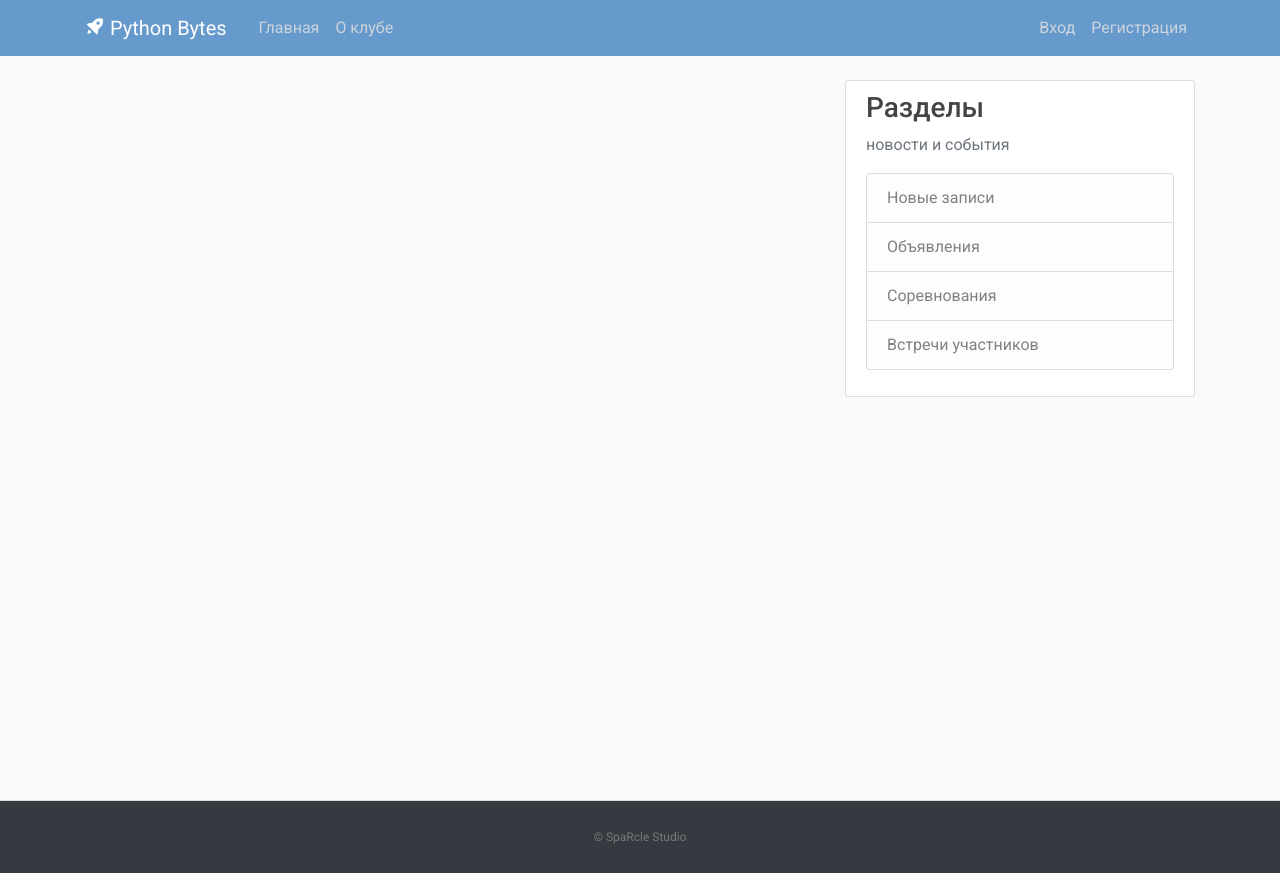
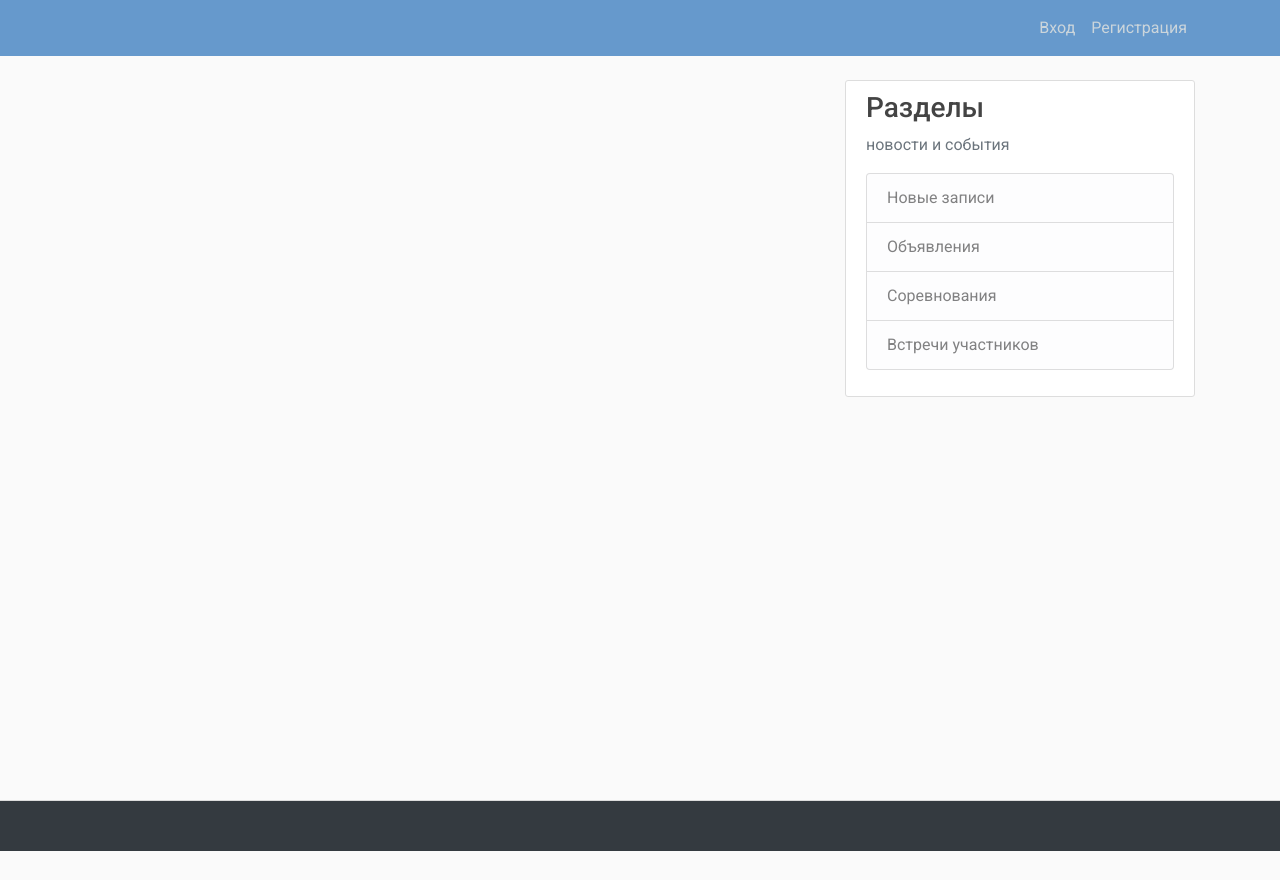
Before and after one commit to SpaRcle-Studio/Site, a Django app: template SpaRcle/templates/home.html in a window 1280 px wide. Run offline with Django 5.2, Linux system fonts and the light colour scheme; the template is opened without the code that fills it, so the values that code supplies are empty; some libraries are stand-ins or nearby versions.

Commit message:
(Site) Fixed page.

```diff
--- a/SpaRcle/templates/base.html
+++ b/SpaRcle/templates/base.html
@@ -23,14 +23,14 @@
     <header class="site-header">
       <nav class="navbar navbar-expand-md navbar-dark bg-blue fixed-top">
         <div class="container">
-          <a class="navbar-brand mr-4" href="{% url 'blog-home' %}"><i class='bx bxs-rocket bx-tada-hover'></i> Python Bytes</a>
+         <!-- <a class="navbar-brand mr-4" href="{% url 'blog-home' %}"><i class='bx bxs-rocket bx-tada-hover'></i> Python Bytes</a>-->
           <button class="navbar-toggler" type="button" data-toggle="collapse" data-target="#navbarToggle" aria-controls="navbarToggle" aria-expanded="false" aria-label="Toggle navigation">
           <span class="navbar-toggler-icon"></span>
           </button>
           <div class="collapse navbar-collapse" id="navbarToggle">
             <div class="navbar-nav mr-auto">
-              <a class="nav-item nav-link " href="{% url 'blog-home' %}">Главная</a>
-              <a class="nav-item nav-link" href="{% url 'blog-about' %}">О клубе</a>
+              <!--<a class="nav-item nav-link " href="{% url 'blog-home' %}">Главная</a>
+              <a class="nav-item nav-link" href="{% url 'blog-about' %}">О клубе</a>-->
             </div>
             <!-- Правая часть навигационной панели -->
             <div class="navbar-nav">
@@ -64,7 +64,7 @@
     </main>
     <!-- Футер закреплен внизу, независимо от количества постов на странице -->
     <footer class="text-center bg-dark">
-      <p><a href="{% url 'blog-home' %}">© SpaRcle Studio</a></p>
+     <!--<p><a href="{% url 'blog-home' %}">© SpaRcle Studio</a></p>-->
     </footer>
 
     <!-- Дополнительные скрипты JavaScript -->
```
